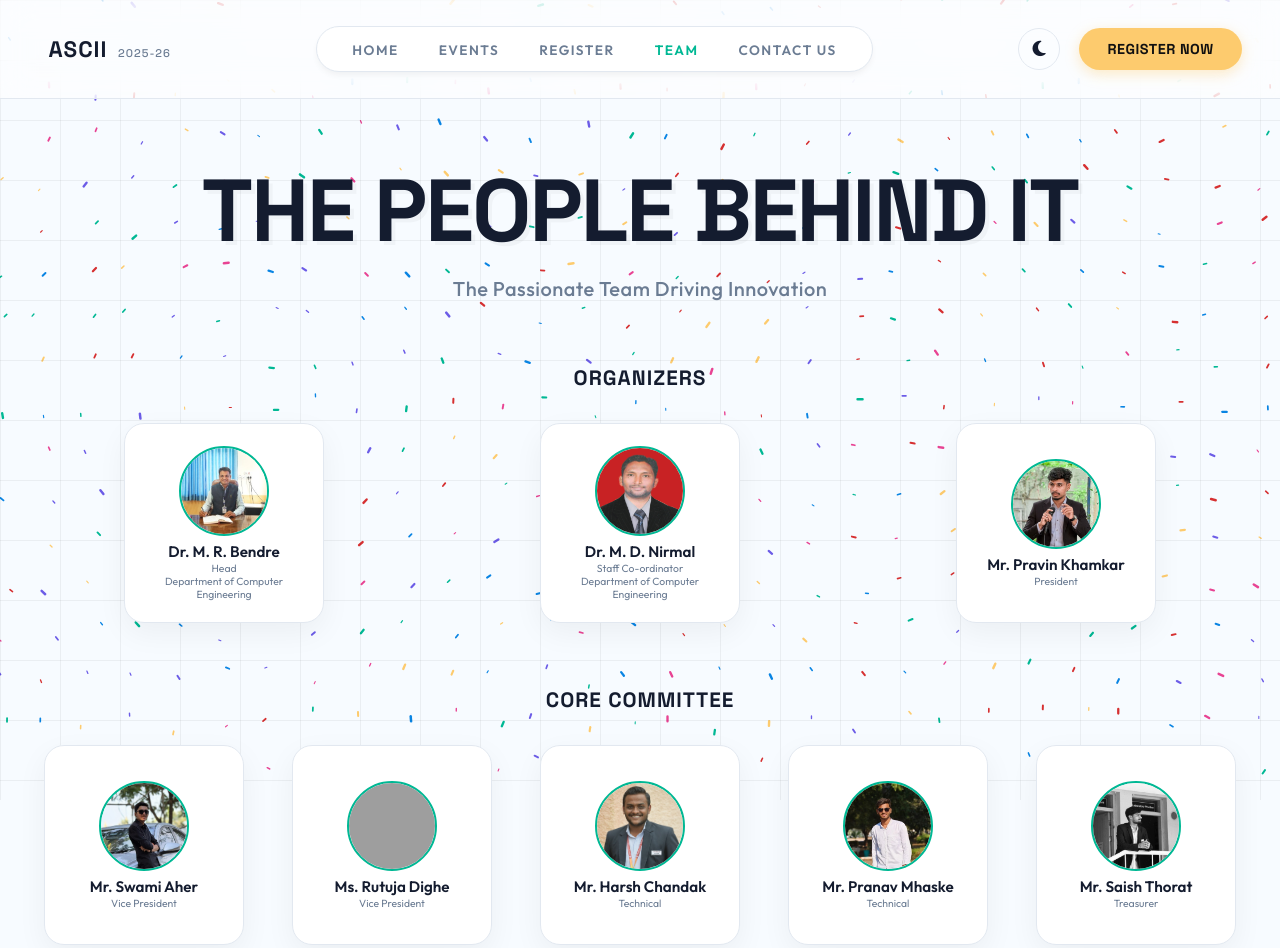
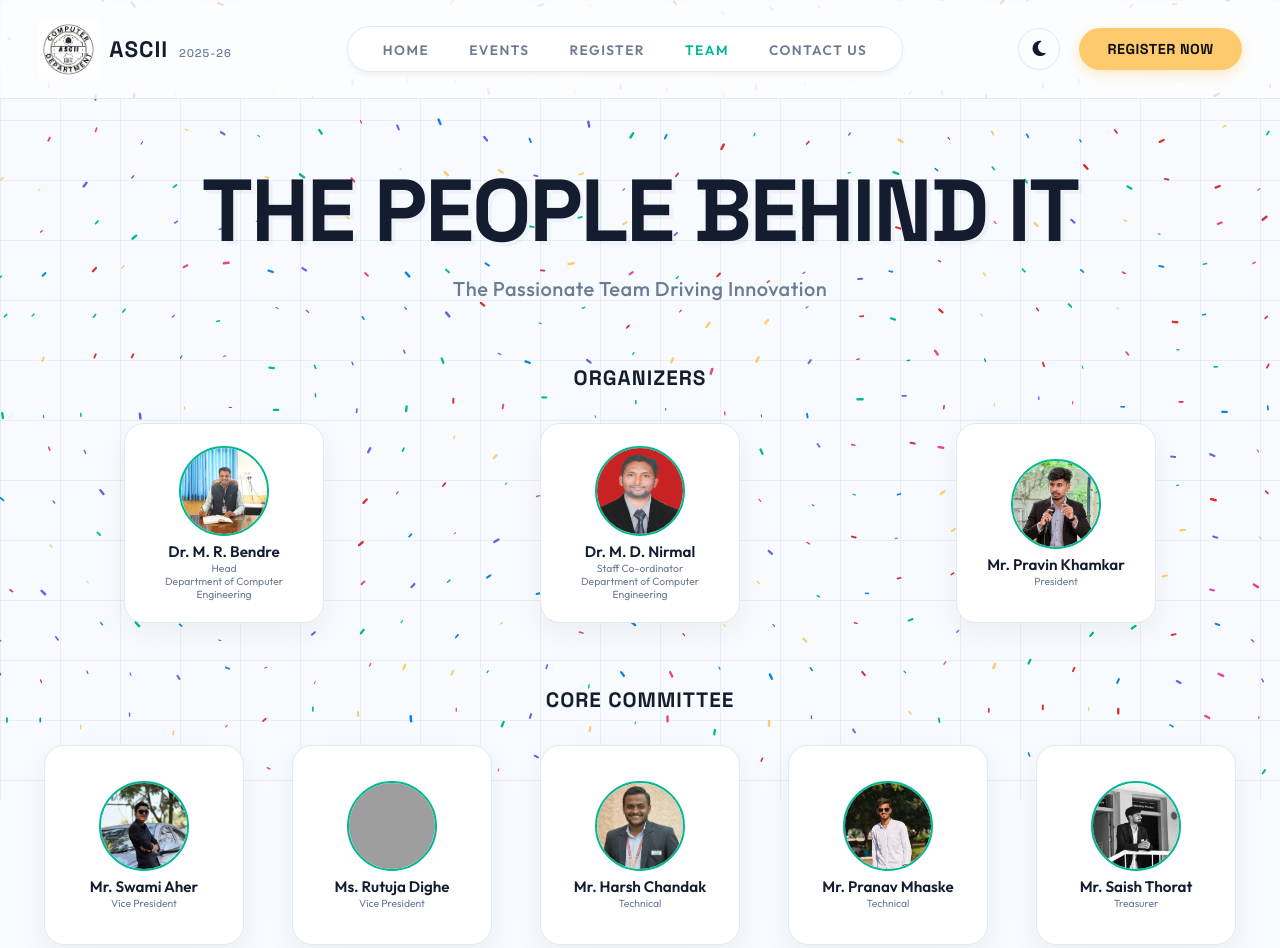
Before and after one commit to Pranav2723/ASCII_WEBSITE, a plain HTML site: page team.html in a window 1280 px wide. Shown: the top 948 px of the page. Drawn offline with Linux system fonts and the light colour scheme; the site is published under a folder, as on GitHub Pages, so addresses that start at the root find nothing.

Commit message:
Fix HTML encoding issues in team.html

```diff
--- a/team.html
+++ b/team.html
@@ -20,7 +20,7 @@
 <nav class="navbar">
     <div class="logo">
             <!-- <img src="/images/ASCII.jpeg" alt=""> -->
-            <img src="/images/ASCII.jpeg" alt="">
+            <img src="images/ASCII.jpeg" alt="">
             <span>ASCII <span class="version">2025-26</span></span>
         </div>
 
```
